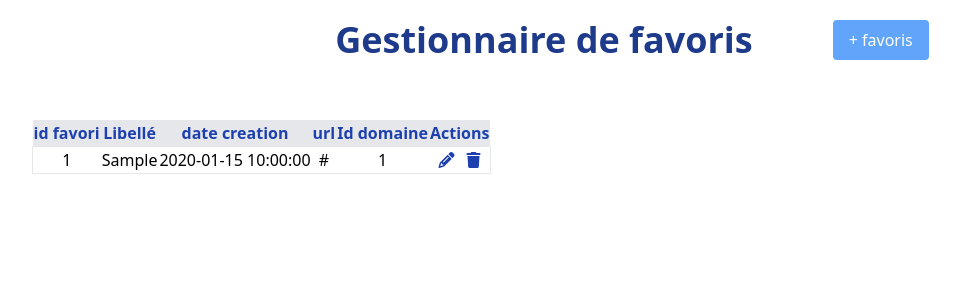
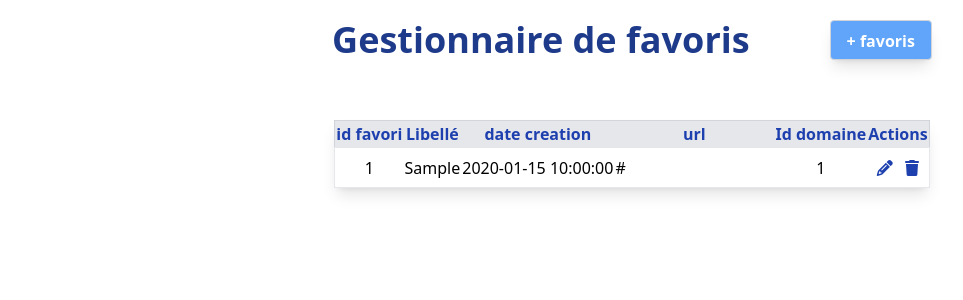
Before and after one commit to agustinZavalaAguilar/brief6, a PHP site: page / in a window 1280 px wide. Shown: the top 300 px of the page, without its empty margins (8-971 px from the left). Run offline with PHP 8.4, Linux system fonts and the light colour scheme; tables that the repository leaves empty or names only in its code hold one stand-in row (values such as "Sample post"); lists and menus that the app fills with data are empty; some libraries are stand-ins or nearby versions.

Commit message:
rows height and width

```diff
--- a/src/header.php
+++ b/src/header.php
@@ -1,4 +1,4 @@
 <header class="flex direction-row justify-center items-center">
         <h1 class="text-4xl font-bold text-blue-900 h-20 flex items-center justify-center" class="font-robo">Gestionnaire de favoris</h1>
-        <button class="bg-blue-400 hover:bg-blue-900 text-white px-4 py-2 rounded h-10 ml-20">+ favoris</button>
+        <button class="font-bold bg-blue-400 hover:bg-blue-900 text-white px-4 py-2 rounded h-10 ml-20 border border-gray-300 shadow-lg">+ favoris</button>
 </header>
--- a/src/index.php
+++ b/src/index.php
@@ -19,8 +19,8 @@
     <!--Affichage (SELECT) :-->
     <?php $result = $pdo->query("SELECT * FROM favoris /*WHERE prenom='julien'*/");
     $favoris = $result->fetchAll(PDO::FETCH_ASSOC);?>
-    <section id="favoris">
-        <table class="table_favori m-10 ">
+    <section id="favoris" class="flex justify-center">
+        <table class="table_favori m-10 border border-gray-300 shadow-lg">
             <!--Titres du tablau----------------------->
             <tr class="text-center text-blue-800 bg-gray-200 ">
                 <th>id favori</th>
@@ -32,15 +32,15 @@
             </tr>
             <!---Ligne exemple---->
             <?php foreach ($favoris as $favori) { ?>
-            <tr class="text-center bg-gray-100 hover:bg-blue-900 hover:text-white border border-gray-200 font-normal border border-gray-200 mx-auto max-w-screen-md even:bg-white odd:bg-gray-200">
+            <tr class="h-10 ml-10 bg-gray-100 hover:bg-blue-900 hover:text-white border border-gray-200 font-normal border border-gray-200 mx-auto max-w-screen-md even:bg-white odd:bg-gray-200">
                 <th class="font-normal" ><?= $favori['id_favori'] ?></th>
-                <th class="font-normal" ><?= $favori['libelle'] ?></th>
-                <th class="font-normal" ><?= $favori['date_creation'] ?></th>
-                <th class="font-normal" ><?= $favori['url'] ?></th>
+                <th class="font-normal text-left" ><?= $favori['libelle'] ?></th>
+                <th class="font-normal text-left" ><?= $favori['date_creation'] ?></th>
+                <th class="font-normal text-left w-40" ><?= $favori['url'] ?></th>
                 <th class="font-normal" ><?= $favori['id_domaine'] ?></th>
                 <th>
-                    <i class="fa-solid fa-pencil text-blue-800 m-1"></i>
-                    <i class="fa-solid fa-trash text-blue-800 m-1"></i>
+                    <i class="fa-solid fa-pencil text-blue-800 m-1 hover:text-white"></i>
+                    <i class="fa-solid fa-trash text-blue-800 m-1 hover:text-white"></i>
                 </th>
             </tr>
             <?php
--- a/src/output.css
+++ b/src/output.css
@@ -585,6 +585,14 @@ video {
   margin-left: 5rem;
 }
 
+.ml-6 {
+  margin-left: 1.5rem;
+}
+
+.ml-10 {
+  margin-left: 2.5rem;
+}
+
 .flex {
   display: flex;
 }
@@ -599,6 +607,18 @@ video {
 
 .h-20 {
   height: 5rem;
+}
+
+.w-20 {
+  width: 5rem;
+}
+
+.w-10 {
+  width: 2.5rem;
+}
+
+.w-40 {
+  width: 10rem;
 }
 
 .max-w-screen-md {
@@ -624,6 +644,11 @@ video {
 .border-gray-200 {
   --tw-border-opacity: 1;
   border-color: rgb(229 231 235 / var(--tw-border-opacity));
+}
+
+.border-gray-300 {
+  --tw-border-opacity: 1;
+  border-color: rgb(209 213 219 / var(--tw-border-opacity));
 }
 
 .bg-gray-200 {
@@ -661,8 +686,16 @@ video {
   padding-bottom: 0.5rem;
 }
 
+.text-left {
+  text-align: left;
+}
+
 .text-center {
   text-align: center;
+}
+
+.text-right {
+  text-align: right;
 }
 
 .text-4xl {
@@ -704,6 +737,12 @@ video {
 .text-blue-900 {
   --tw-text-opacity: 1;
   color: rgb(30 58 138 / var(--tw-text-opacity));
+}
+
+.shadow-lg {
+  --tw-shadow: 0 10px 15px -3px rgb(0 0 0 / 0.1), 0 4px 6px -4px rgb(0 0 0 / 0.1);
+  --tw-shadow-colored: 0 10px 15px -3px var(--tw-shadow-color), 0 4px 6px -4px var(--tw-shadow-color);
+  box-shadow: var(--tw-ring-offset-shadow, 0 0 #0000), var(--tw-ring-shadow, 0 0 #0000), var(--tw-shadow);
 }
 
 .odd\:bg-gray-200:nth-child(odd) {
```
Also changed, not shown: readme.md (added).
